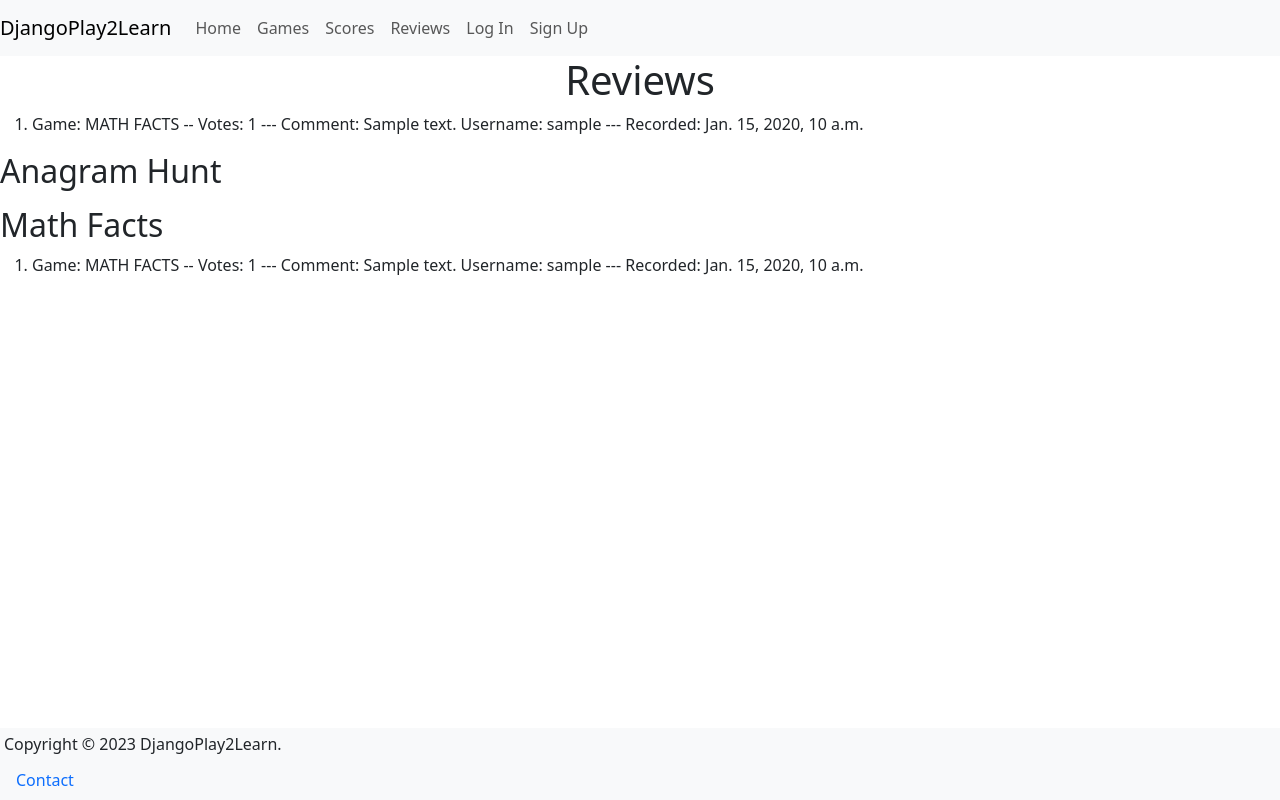
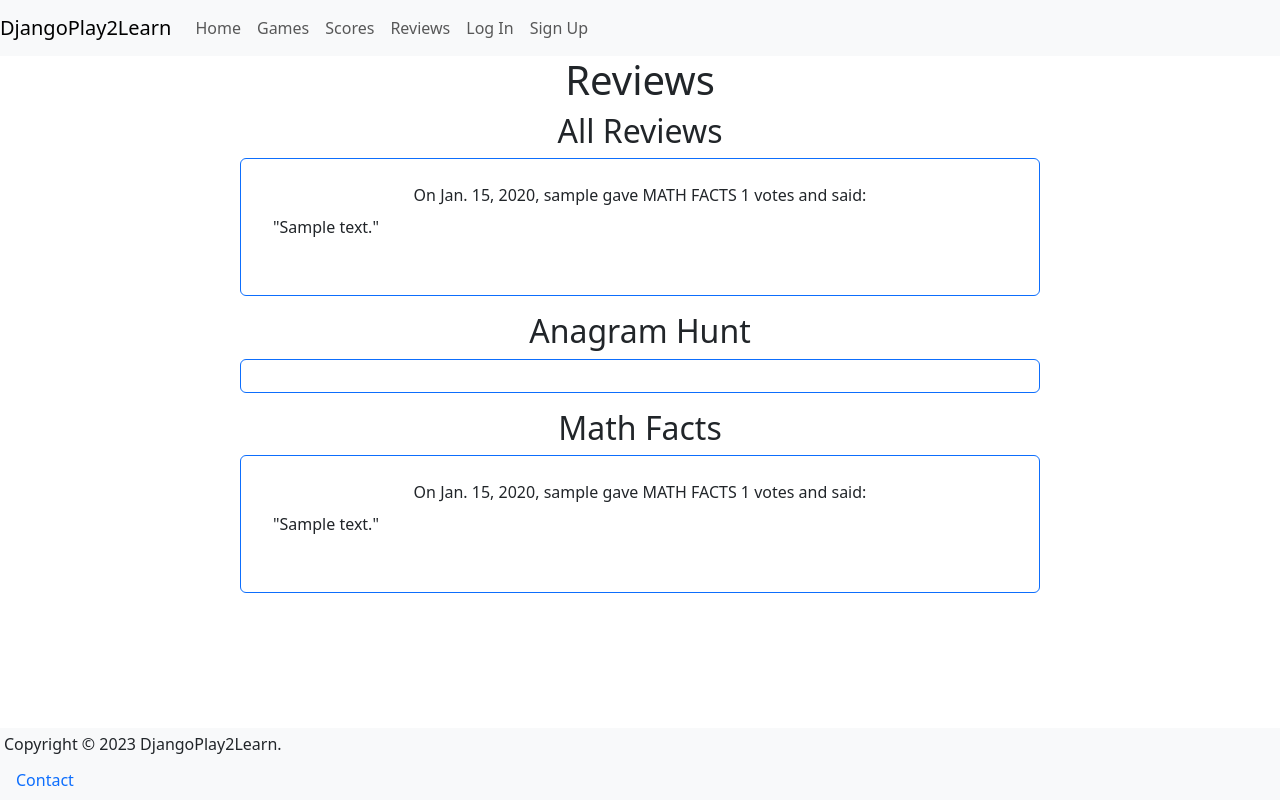
Before and after one commit to bgroveben/DjangoPlay2Learn, a Django app: page /review/review/ in a window 1280 px wide. Run offline with Django 4.2, Linux system fonts and the light colour scheme; tables that the repository leaves empty hold one stand-in row (values such as "Sample post"); parts of the project's set-up code (start-up, migrations or seed data) failed here and were passed over; some libraries are stand-ins or nearby versions.

Commit message:
Organize review list page

```diff
--- a/templates/review/reviews.html
+++ b/templates/review/reviews.html
@@ -3,21 +3,39 @@
 {% block title%}Reviews{% endblock title %}
 {% block main %}
   <h1 class="text-center">Reviews</h1>
+  <h2 class="text-center">All Reviews</h2>
+  <div class="card border-primary m-auto mb-3 p-3" style="max-width: 50rem">
+    <div class="list-group list-group-flush">
+      {% for review in reviews %}
+        <ul class="list-group-item" style="list-style: none;">
+          <li class="text-center">
+            On {{ review.created|date }}, {{ review.username }} gave {{ review.game }} {{ review.votes }} votes and said:
+          </li>
+          <li class="my-2 pb-2">
+            "{{ review.comment }}"
+          </li>
+        </ul>
+      {% endfor %}
+      </div>
+    </div
     <div>
-      <ol>
-        {% for review in reviews %}
-        <li>
-          Game: {{ review.game }} --
-          Votes: {{ review.votes }} ---
-          Comment: {{ review.comment }}
-          Username: {{ review.username }} ---
-          Recorded: {{ review.created }}
-        </li>
-        {% endfor %}
-      </ol>
-    </div>
-    <div>
-      <h2>Anagram Hunt</h2>
+        <h2 class="text-center">Anagram Hunt</h2>
+        <div class="card border-primary m-auto mb-3 p-3" style="max-width: 50rem">
+          <div class="list-group list-group-flush">
+            {% for review in anagram_reviews %}
+              <ul class="list-group-item" style="list-style: none;">
+                <li class="text-center">
+                  On {{ review.created|date }}, {{ review.username }} gave {{ review.game }} {{ review.votes }} votes and said:
+                </li>
+                <li class="my-2 pb-2">
+                  "{{ review.comment }}"
+                </li>
+              </ul>
+            {% endfor %}
+            </div>
+          </div
+          <div>
+<!--
       <ol>
         {% for review in anagram_reviews %}
         <li>
@@ -29,9 +47,26 @@
         </li>
         {% endfor %}
       </ol>
+-->
     </div>
     <div>
-      <h2>Math Facts</h2>
+      <h2 class="text-center">Math Facts</h2>
+      <div class="card border-primary m-auto mb-3 p-3" style="max-width: 50rem">
+        <div class="list-group list-group-flush">
+          {% for review in math_reviews %}
+            <ul class="list-group-item" style="list-style: none;">
+              <li class="text-center">
+                On {{ review.created|date }}, {{ review.username }} gave {{ review.game }} {{ review.votes }} votes and said:
+              </li>
+              <li class="my-2 pb-2">
+                "{{ review.comment }}"
+              </li>
+            </ul>
+          {% endfor %}
+          </div>
+      </div
+    <div>
+<!--
       <ol>
         {% for review in math_reviews %}
         <li>
@@ -43,11 +78,8 @@
         </li>
         {% endfor %}
       </ol>
+-->
     </div>
-    <div>
-      <br />
-    </div>
-    <div>
-      <br />
-    </div>
+
+
 {% endblock main %}
```
Also changed, not shown: templates/review/home.html (+19 -8 lines), README.md.
